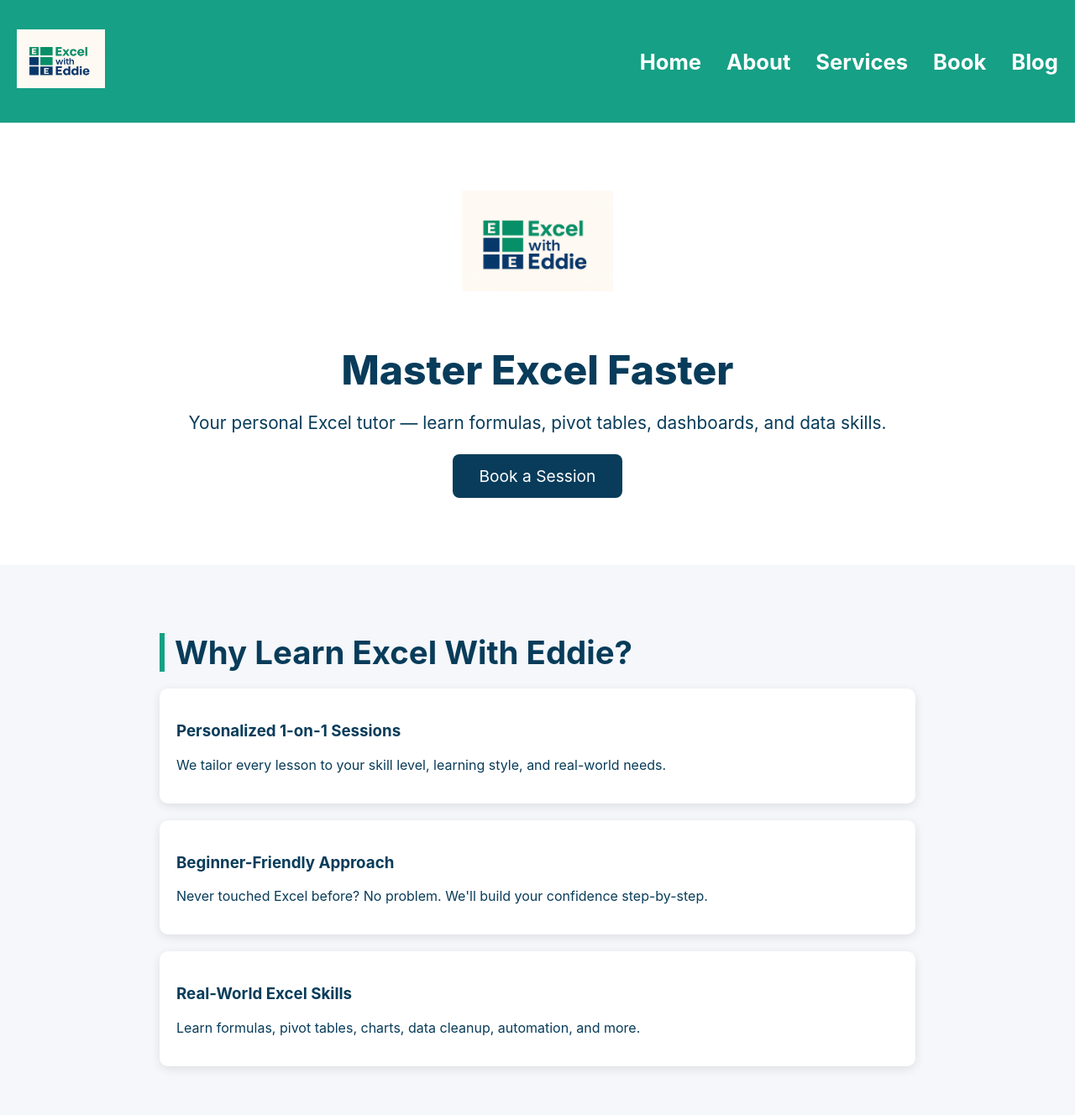
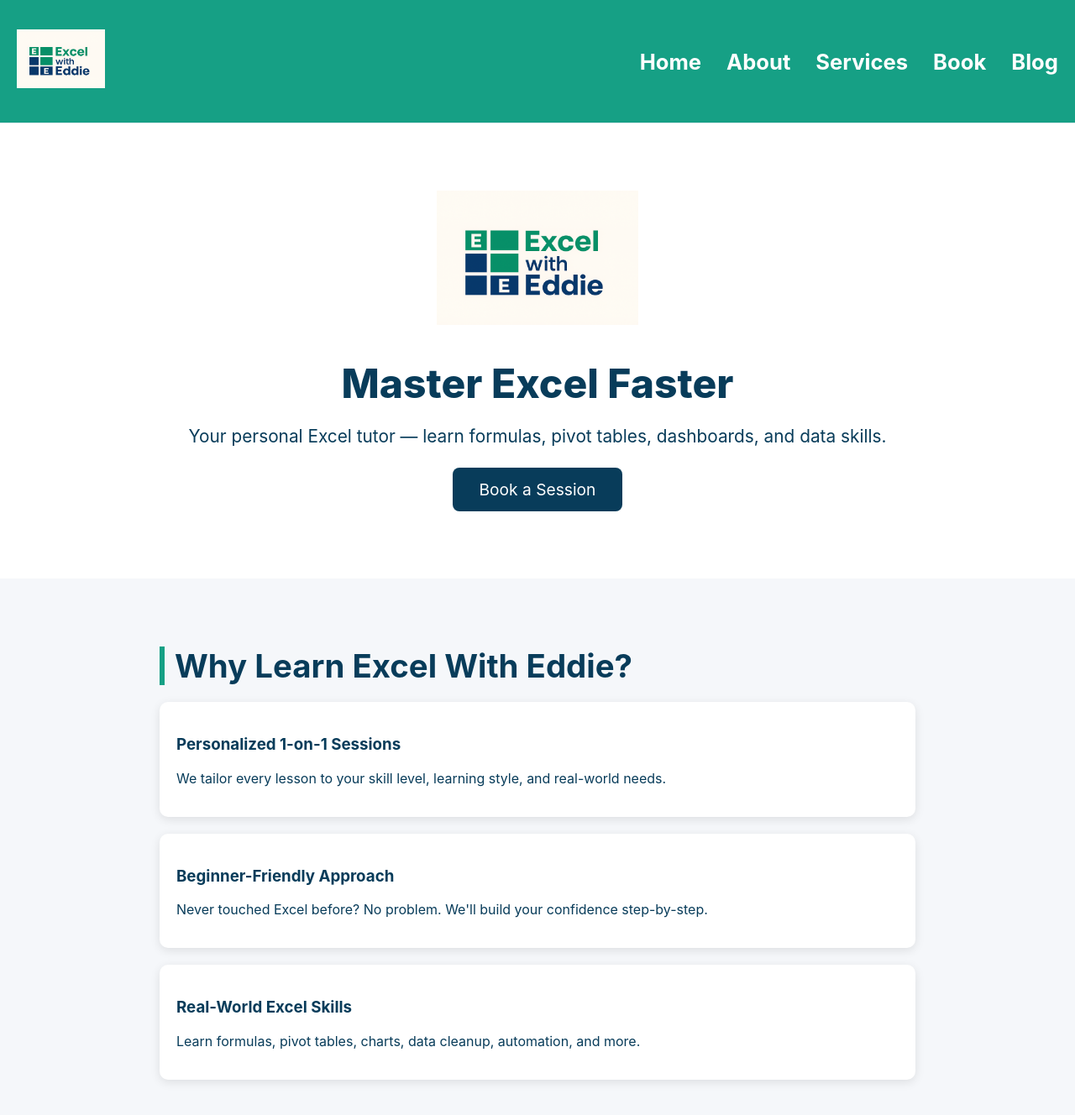
Before and after one commit to excelwitheddie/excel-with-eddie2, a Jekyll site: the page built from index.md, in a window 1280 px wide and 1400 px high. Shown: the top 1328 px of the window at 84% size. Built offline with Jekyll 4.4.1, drawn with Linux system fonts in a browser that asks for light colours.

Commit message:
Update style.css

```diff
--- a/assets/css/style.css
+++ b/assets/css/style.css
@@ -118,10 +118,14 @@ header.site-header a {
   padding: 80px 20px;
 }
 
+/* HERO LOGO SIZE */
 .hero-logo {
-  height: 120px;
-  margin-bottom: 20px;
+  display: block;
+  margin: 0 auto 20px auto;
+  height: 160px;      /* adjust as desired */
+  width: auto;
 }
+
 
 .hero h1 {
   font-size: 3rem;
```
